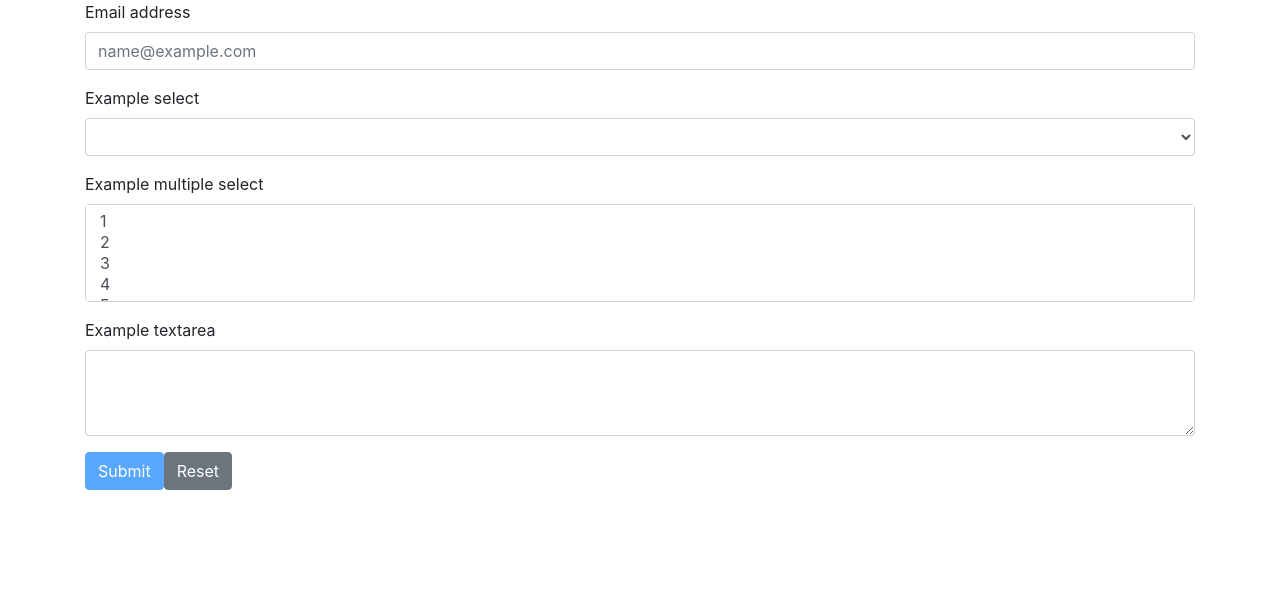
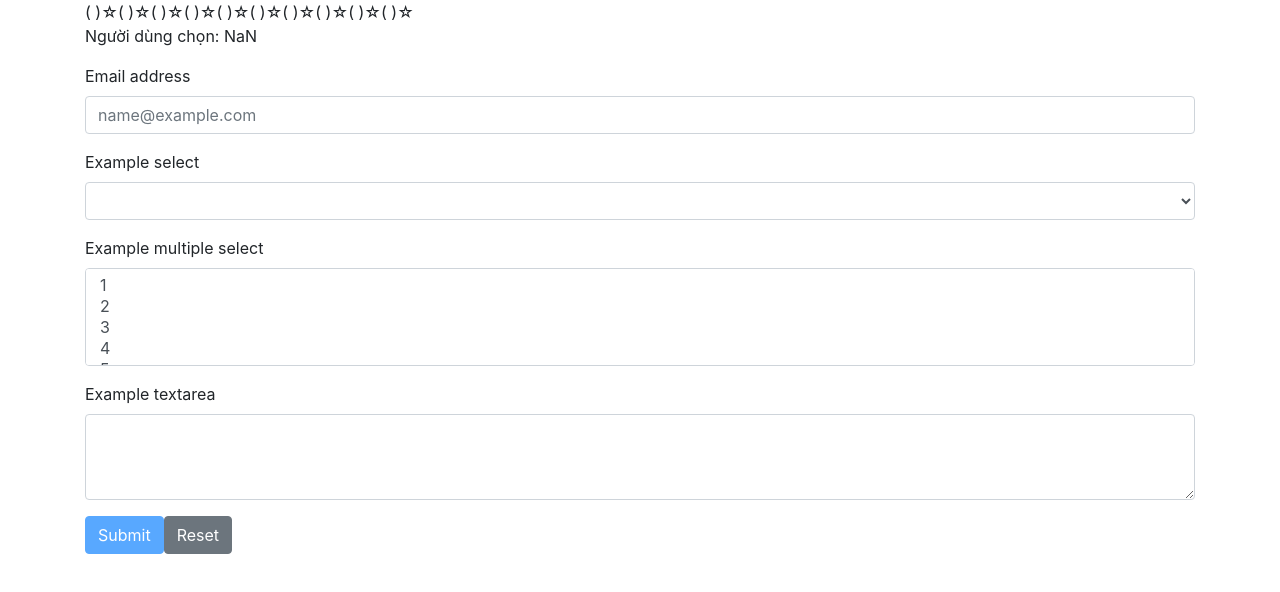
Before and after one commit to hoacg/Demo_Angular_C0220H2, an Angular app: page / in a window 1280 px wide. Shown: the top 592 px of the page. Built offline with nearby package versions, Linux system fonts and the light colour scheme.

Commit message:
Using ng-rating

```diff
--- a/package.json
+++ b/package.json
@@ -19,6 +19,7 @@
     "@angular/platform-browser": "~8.2.14",
     "@angular/platform-browser-dynamic": "~8.2.14",
     "@angular/router": "~8.2.14",
+    "@ng-bootstrap/ng-bootstrap": "^5.3.1",
     "rxjs": "~6.4.0",
     "tslib": "^1.10.0",
     "zone.js": "~0.9.1"
--- a/src/app/app.component.html
+++ b/src/app/app.component.html
@@ -2,6 +2,12 @@
 
 <!--  <app-template-driven-user-form></app-template-driven-user-form>-->
 
+  <ngb-rating [(rate)]="userRating"></ngb-rating>
+
+  <p>Người dùng chọn: {{ userRating }}</p>
+
   <app-model-driven-user-form></app-model-driven-user-form>
 
+
+
 </div>
--- a/src/app/app.component.ts
+++ b/src/app/app.component.ts
@@ -8,6 +8,8 @@ import {Component, OnChanges, SimpleChanges} from '@angular/core';
 export class AppComponent implements OnChanges{
   title = 'angular-c0220h2-demo';
   isShow = true;
+
+  userRating: number;
 
   countDownSecond = 5;
 
--- a/src/app/app.module.ts
+++ b/src/app/app.module.ts
@@ -6,6 +6,7 @@ import { CountdownTimerComponent } from './countdown-timer/countdown-timer.compo
 import { TemplateDrivenUserFormComponent } from './template-driven-user-form/template-driven-user-form.component';
 import {FormsModule, ReactiveFormsModule} from '@angular/forms';
 import { ModelDrivenUserFormComponent } from './model-driven-user-form/model-driven-user-form.component';
+import {NgbRatingModule} from '@ng-bootstrap/ng-bootstrap';
 
 @NgModule({
   declarations: [
@@ -17,7 +18,8 @@ import { ModelDrivenUserFormComponent } from './model-driven-user-form/model-dri
   imports: [
     BrowserModule,
     FormsModule,
-    ReactiveFormsModule
+    ReactiveFormsModule,
+    NgbRatingModule
   ],
   providers: [],
   bootstrap: [AppComponent]
```
